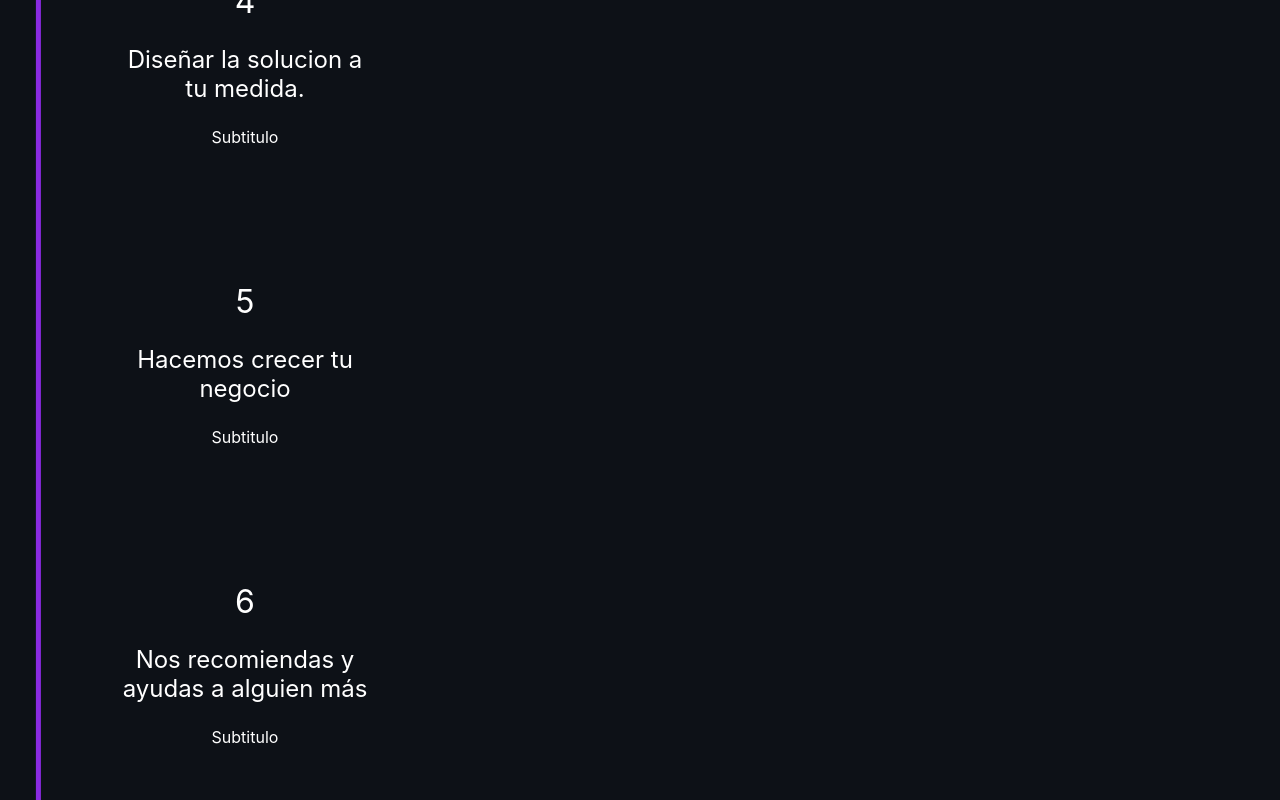
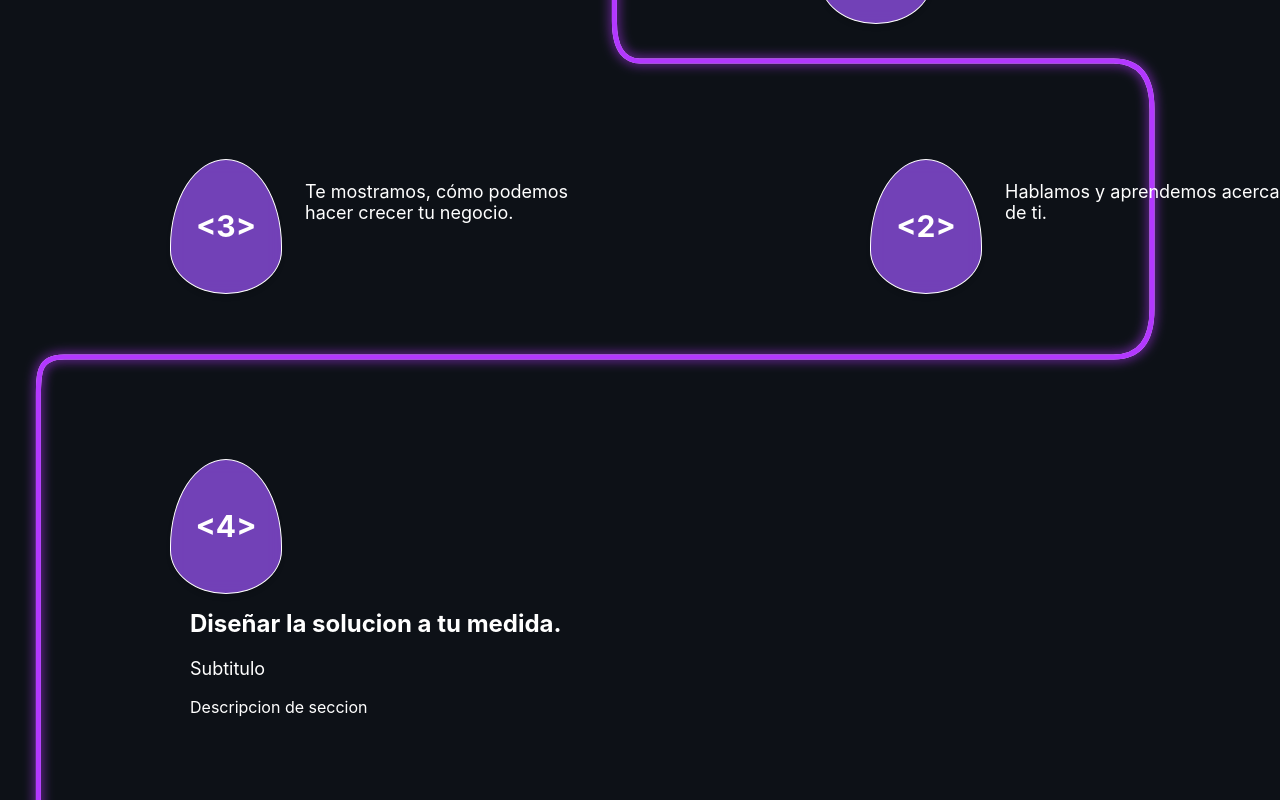
Before and after one commit to Gemu03/Webelopers, a React (Create React App) app: page / in a window 1280 px wide. Shown: the part 2300-3100 px from the top of the page. Built offline with nearby package versions, Linux system fonts and the light colour scheme.

Commit message:
Incluir desarrollo de la sección "¿Cómo lo hacemos?" con animación
Sprint 1 Punto 5: Incluir desarrollo de la sección "¿Cómo lo hacemos?" con animación

```diff
--- a/src/components/home/egg.css
+++ b/src/components/home/egg.css
@@ -1,15 +1,13 @@
 .egg {
     position: absolute;
-    width: 100px;
+    width: 90px;
     background-color: rgba(159, 86, 253, 0.7);
     aspect-ratio: 3.2/4;
     border-radius: 100% / 130% 130% 65% 65%;
     display: flex;
     align-items: center;
     justify-content: center;
-    color: #0D1117;
     font-weight: bold;
-    font-size: 18px;
     text-align: center;
     padding: 10px;
     border: white 1px solid;
--- a/src/components/home/egg.jsx
+++ b/src/components/home/egg.jsx
@@ -1,9 +1,10 @@
 import React from "react";
-import "./egg.css"; // Import the CSS for styling
+import "./egg.css";
 
-const Egg = ({ text, top, left }) => {
+const Egg = ({ text, top, left, color, fontSize }) => {
     return (
-        <div className="egg" style={{ top: `${top}%`, left: `${left}%` }}>
+        <div className="egg" style={{ top: `${top}%`, left: `${left}%`, color:`${color}`, fontSize: `${fontSize}`
+        }}>
             {text}
         </div>
     );
--- a/src/components/home/eggSection.jsx
+++ b/src/components/home/eggSection.jsx
@@ -22,7 +22,7 @@ const EggSection = () => {
                 Elegirnos?
             </h1>
             {eggs.map((egg, index) => (
-                <Egg key={index} text={egg.text} top={egg.top} left={egg.left}/>
+                <Egg key={index} text={egg.text} top={egg.top} left={egg.left} color={"#0D1117"} fontSize={"18px"}/>
             ))}
         </div>
     );
--- a/src/components/home/line.jsx
+++ b/src/components/home/line.jsx
@@ -12,11 +12,19 @@ const Svg = styled.svg`
 `;
 
 const LinePath = styled.path`
-  stroke: #8a2be2;
   stroke-width: 5;
   fill: none;
+`;
+
+const WhiteLinePath = styled(LinePath)`
+  stroke: white;
+`;
+
+const PurpleLinePath = styled(LinePath)`
+  stroke: #8a2be2;
   stroke-dasharray: ${({ strokeDasharray }) => strokeDasharray};
   transition: stroke-dasharray 0.3s ease;
+  filter: drop-shadow(0 0 6px #8a2be2) brightness(1.3);
 `;
 
 const Line = ({ dasharray }) => {
@@ -41,7 +49,8 @@ const Line = ({ dasharray }) => {
 
   return (
     <Svg>
-      <LinePath d={path} strokeDasharray={dasharray} />
+      <WhiteLinePath d={path} />
+      <PurpleLinePath d={path} strokeDasharray={dasharray} />
     </Svg>
   );
 };
--- a/src/components/home/section.jsx
+++ b/src/components/home/section.jsx
@@ -2,10 +2,11 @@
 import React, { useState, useEffect, useRef } from 'react';
 import styled from 'styled-components';
 import Line from './line';
+import Egg from './egg';
 
 const SectionContainer = styled.section`
   position: relative;
-  height: 200vh;
+  height: 220vh;
   background-color: ${({ bgColor }) => bgColor};
 `;
 
@@ -18,7 +19,8 @@ const TextElement = styled.div`
   flex-wrap: wrap;
   justify-content: center;
   padding: 20px;
-  width: 250px;
+  width: 300px;
+  text-align: left;
 
   &:nth-child(2) {
     top: 80px;
@@ -32,26 +34,24 @@ const TextElement = styled.div`
 
   &:nth-child(4) {
     top: 350px;
-    left: 400px;
+    left: 150px;
   }
 
   &:nth-child(5) {
-    top: 600px;
-    left: 100px;
+    top: 650px;
+    left: 200px;
   }
 
   &:nth-child(6) {
-    top: 900px;
-    left: 100px;
+    top: 1000px;
+    left: 200px;
   }
 
   &:nth-child(7) {
-    top: 1200px;
-    left: 100px;
+    top: 1350px;
+    left: 200px;
   }
 `;
-
-
 
 const Section = ({ bgColor, texts }) => {
   const [dasharray, setDasharray] = useState('0, 1000');
@@ -81,9 +81,15 @@ const Section = ({ bgColor, texts }) => {
       {texts.map((text, index) => (
         <TextElement key={index}>
           <div>
-            <span style={{ fontSize: '32px' }}>{index + 1}</span>
-            <p style={{ fontSize: index > 2 ? '24px' : '18px'}}>{text}</p>
-            {index > 2 && <p>Subtitulo</p>}
+            <Egg key={index} text={"<"+(index+1)+">"} top={"50%"} left={"50%"} color={"white"} fontSize={"30px"}/>
+            {index > 2 && <div style={{transform: "translate(5%,65%)", width:"400px", height:"200px"}}>
+              <h2 style={{fontSize: "24px"}}>{text}</h2>
+              <p style={{fontSize:"18px"}}>Subtitulo</p>
+              <p>Descripcion de seccion</p>
+            </div>}
+            {index <= 2 && <div style={{transform: "translate(45%,10%)"}}>
+              <p style={{fontSize:"18px"}}>{text}</p>
+            </div>}
           </div>
         </TextElement>
       ))}
--- a/src/pages/home.jsx
+++ b/src/pages/home.jsx
@@ -29,7 +29,9 @@ function Home(){
         <Home2>
             <EggSection />
         </Home2>
-        <div>
+        <Home3 style={{height: "300vh"}}>
+            <h1>¿Cómo lo hacemos?</h1>
+            <h3>Introduccion...</h3>
             <Section bgColor="#0d1117" texts={[
             "Nos conoces por redes o te referencia un amigo.",
             "Hablamos y aprendemos acerca de ti.",
@@ -38,10 +40,10 @@ function Home(){
             "Hacemos crecer tu negocio",
             "Nos recomiendas y ayudas a alguien más"
             ]}/>
-        </div>
+        </Home3>
         <div>
             <Home4>
-                <h2>¿Cómo lo hacemos</h2>
+                <h2>Our Work</h2>
                 <h4>Un poco de lo que hacemos</h4>
                 <div className="BentoGrid">
                     <div className="BentoItem">1</div>
@@ -190,6 +192,19 @@ const Home2Title = styled.h1`
     color: #9f56fd;
 `;
 
+const Home3 = styled.div`
+    background-color: #0D1117;
+    color: #fff;
+    & h1{
+        font-size: 8rem;
+    }
+    & h3{
+        font-size: 1.5rem;
+        font-weight: normal;
+        margin-bottom: 3em;
+    }
+`;
+
 const Home4 = styled.div`
     background-color: #0D1117;
     color: #fff;
```
